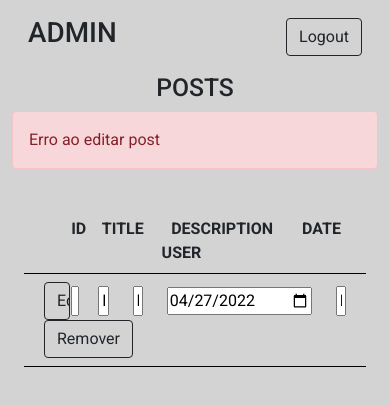
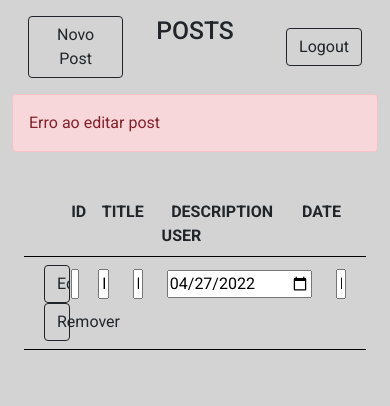
Before and after one commit to Shark-PT/MeuSite, a PHP site: page /admin/index.php?res=editErro in a window 390 px wide. Shown: the top 406 px of the page. Run offline with PHP 8.4, Linux system fonts and the light colour scheme; a user stored in the database is signed in; data comes from the database, SQL or seed files in the repository.

Commit message:
Novo Post completo, falta responsividade de admin dos posts

```diff
--- a/admin/index.php
+++ b/admin/index.php
@@ -5,4 +5,5 @@
     include('manage.php');
 else
     include('login.php');
+include('../content/footer_includes.php');
 ?>
--- a/admin/manage.php
+++ b/admin/manage.php
@@ -4,15 +4,39 @@
 <div class="container-fluid">
     <div class="row p-3">
         <div class="col">
-            <h1>ADMIN</h1>
+            <button type="button" class="btn btn-outline-dark" data-bs-toggle="modal" data-bs-target="#exampleModal">Novo Post</button>
+            <!-- Modal -->
+            <div class="modal fade" id="exampleModal" tabindex="-1" aria-labelledby="exampleModalLabel" aria-hidden="true">
+                <div class="modal-dialog">
+                    <div class="modal-content">
+                        <form action="../db/insertPost.php" method="post">
+                            <div class="modal-header">
+                                <h5 class="modal-title" id="exampleModalLabel">Novo Post</h5>
+                                <button type="button" class="btn-close" data-bs-dismiss="modal" aria-label="Close"></button>
+                            </div>
+                            <div class="modal-body">
+                                <div class="mb-3">
+                                    <label for="exampleFormControlInput1" class="form-label">Title</label>
+                                    <input type="text" class="form-control" id="form-title" name="form-title">
+                                </div>
+                                <div class="mb-3">
+                                    <label for="exampleFormControlTextarea1" class="form-label">Description</label>
+                                    <textarea class="form-control" id="form-description" name="form-description" rows="3"></textarea>
+                                </div>
+                            </div>
+                            <div class="modal-footer">
+                                <input type="submit" class="btn btn-outline-dark" value="Gravar">
+                            </div>
+                        </form>
+                    </div>
+                </div>
+            </div>
+        </div>
+        <div class="col text-center">
+            <h2>POSTS</h2>
         </div>
         <div class="col text-end my-auto">
             <a class="btn btn-outline-dark" href="logout.php">Logout</a>
-        </div>
-    </div>
-    <div class="row text-center">
-        <div class="col">
-            <h2>POSTS</h2>
         </div>
     </div>
     <div class="row">
@@ -24,6 +48,10 @@
             <div class="alert alert-success" role="alert">Post removido com sucesso</div></div>
         <div class="col-12" id="manage-table-post-removeErro">
             <div class="alert alert-danger" role="alert">Erro ao eliminar post</div></div>
+        <div class="col-12" id="manage-table-post-insertOK">
+            <div class="alert alert-success" role="alert">Post adicionado com sucesso</div></div>
+        <div class="col-12" id="manage-table-post-insertErro">
+            <div class="alert alert-danger" role="alert">Erro ao adicionar post</div></div>
     </div>
     <div class="row mt-4">
         <div class="col">
--- a/content/footer.php
+++ b/content/footer.php
@@ -2,7 +2,3 @@
 <footer class="container-fluid bg-dark text-light text-center p-4">
     &copy; <?=date('Y');?> Bruno Santos
 </footer>
-<script src="/MeuSite/js/bootstrap.bundle.min.js"></script>
-<script src="/MeuSite/js/main.js"></script>
-</body>
-</html>
--- /dev/null
+++ b/content/footer_includes.php
@@ -0,0 +1,4 @@
+<script src="/MeuSite/js/bootstrap.bundle.min.js"></script>
+<script src="/MeuSite/js/main.js"></script>
+</body>
+</html>
--- a/css/style.css
+++ b/css/style.css
@@ -85,7 +85,9 @@
 input{
     width: 100%;
 }
-#manage-table-post-editOK, #manage-table-post-editErro, #manage-table-post-removeOK, #manage-table-post-removeErro{
+#manage-table-post-editOK, #manage-table-post-editErro,
+#manage-table-post-removeOK, #manage-table-post-removeErro,
+#manage-table-post-insertOK, #manage-table-post-insertErro{
     display: none;
 }
 footer{
--- a/db/editPost.php
+++ b/db/editPost.php
@@ -1,7 +1,8 @@
 <?php
-/*if (!isset($_SESSION['username']) || empty($_SESSION['username']))
+session_start();
+if (!isset($_SESSION['username']) || empty($_SESSION['username']))
     header('Location:../index.php');
-*/
+
 if(!isset($_GET['post-id']) || !isset($_GET['post-title']) || !isset($_GET['post-description']) || !isset($_GET['post-date']) || !isset($_GET['post-user']))
     header('Location:../admin/index.php');
 
--- a/db/manageListPost.php
+++ b/db/manageListPost.php
@@ -31,7 +31,7 @@
         <div class="col-1"></div>
     </div>
         <?php while($row = $result->fetch_assoc()) { ?>
-    <form action="../db/editPost.php" method="get">
+    <form action="../db/editPost.php" class="w-100" method="get">
         <div class="row text-center p-2">
             <div class="col-1 h-100 my-auto">
                 <input class="btn btn-outline-dark" type="submit" value="Editar"></div>
@@ -46,7 +46,7 @@
             <div class="col h-100 my-auto">
                 <input type="text" name="post-user" id="post-user<?=$row['id']?>" value="<?=$row['id_user']?>"></div>
             <div class="col-1 h-100 my-auto">
-                <a href="../db/removePost.php?id=<?=$row['id']?>" class="btn btn-outline-dark">Remover</a></div>
+                <a href="../db/removePost.php?id=<?=$row['id']?>" class="btn btn-outline-dark w-100 ">Remover</a></div>
         </div>
     </form>
 <?php } $conn->close(); }?>
--- a/db/selectPost.php
+++ b/db/selectPost.php
@@ -4,9 +4,10 @@
 
 $sql = "SELECT * FROM posts ORDER BY date_time DESC";
 $result = $conn->query($sql);
-
+$i=0;
 if ($result->num_rows > 0) {
   while($row = $result->fetch_assoc()) {
+    $i++;
     ?>
     <div class="row px-3">
         <div class="col">
@@ -16,6 +17,7 @@
         </div>
     </div>
     <?php
+    if($i<$result->num_rows) echo "<hr>";
   }
 } else {
   echo "<h1>O blog ainda não contém posts</h1>";
--- a/index.php
+++ b/index.php
@@ -4,4 +4,5 @@
 include('content/nav.php');
 include('routes/routes.php');
 include('content/footer.php');
+include('content/footer_includes.php');
 ?>
```
Also changed, not shown: content/pages/blog.php (+1 -8 lines), content/pages/hobbies/youtube-training.php (+4 -4 lines), db/insertPost.php (added, +24 -0 lines).
